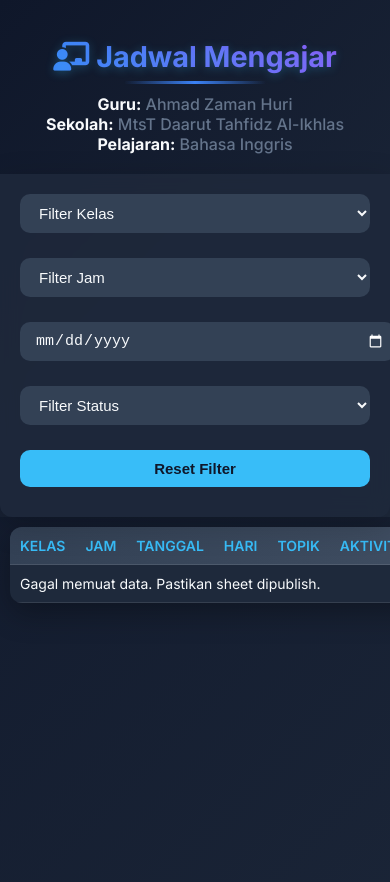
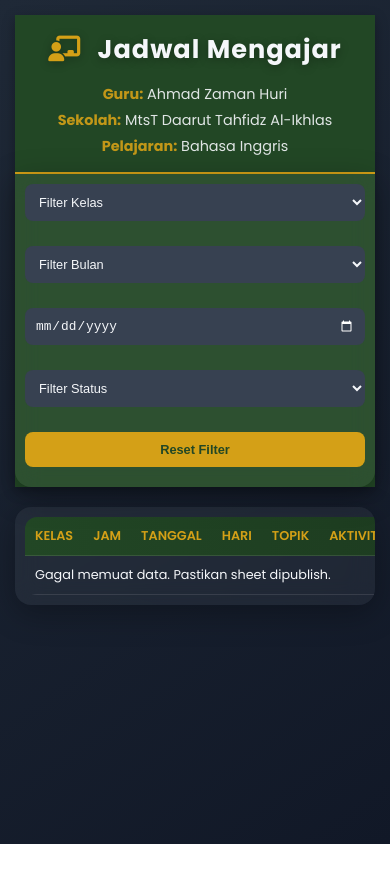
Before and after one commit to azhibnmjkfr/Kegiatan-Kelas-MTsTDTI-2025-2026, a plain HTML site: page index.html in a window 390 px wide. After the commit the page ends 844 px from the top, so only its background shows below. Drawn offline with Linux system fonts and the light colour scheme; no server answers.

Commit message:
Update index.html

```diff
--- a/index.html
+++ b/index.html
@@ -4,196 +4,170 @@
   <meta charset="UTF-8">
   <meta name="viewport" content="width=device-width, initial-scale=1.0">
   <title>Jadwal Mengajar</title>
-  <link href="https://fonts.googleapis.com/css2?family=Inter:wght@400;500;600;700&display=swap" rel="stylesheet">
+  <link href="https://fonts.googleapis.com/css2?family=Poppins:wght@400;500;600;700&display=swap" rel="stylesheet">
   <link rel="stylesheet" href="https://cdnjs.cloudflare.com/ajax/libs/font-awesome/6.4.0/css/all.min.css">
   <style>
     :root {
-      --primary: #3b82f6;
-      --primary-dark: #1d4ed8;
-      --secondary: #8b5cf6;
-      --success: #10b981;
-      --warning: #f59e0b;
-      --danger: #ef4444;
-      --dark: #0f172a;
-      --darker: #0a0f1c;
-      --light: #f8fafc;
-      --gray: #64748b;
-      --gray-dark: #334155;
-      --card-bg: rgba(30, 41, 59, 0.7);
-      --card-border: rgba(56, 189, 248, 0.2);
+      --primary: #224725; /* Warna utama untuk header */
+      --primary-dark: #1a351d;
+      --secondary: #4a7043; /* Komplemen hijau elegan */
+      --accent: #d4a017; /* Aksen emas untuk sentuhan elegan */
+      --light: #f5f7fa;
+      --gray: #6b7280;
+      --gray-dark: #374151;
+      --card-bg: rgba(255, 255, 255, 0.05);
+      --card-border: rgba(212, 160, 23, 0.2);
+    }
+    * {
+      margin: 0;
+      padding: 0;
+      box-sizing: border-box;
     }
     body {
-      font-family: 'Inter', 'Segoe UI', sans-serif;
-      margin: 0;
-      padding: 0;
-      background: linear-gradient(135deg, #0f172a 0%, #1e293b 100%);
-      color: #f8fafc;
+      font-family: 'Poppins', sans-serif;
+      background: linear-gradient(145deg, #1f2937 0%, #111827 100%);
+      color: var(--light);
       min-height: 100vh;
-      overflow: hidden; /* Prevent body scroll */
+      overflow-x: hidden;
     }
-    /* Header Styling from Second Code */
+    .container {
+      max-width: 1400px;
+      margin: 0 auto;
+      padding: 20px;
+    }
+    /* Sticky Header and Filters */
+    .sticky-top {
+      position: sticky;
+      top: 0;
+      z-index: 10;
+      background: var(--primary);
+      box-shadow: 0 4px 12px rgba(0, 0, 0, 0.3);
+    }
     .header {
       text-align: center;
-      margin-bottom: 30px;
-      position: relative;
-      padding: 20px 0;
-      max-width: 100%;
-      animation: fadeIn 0.5s ease forwards;
+      padding: 30px 20px;
+      border-bottom: 2px solid var(--accent);
+      animation: slideInDown 0.8s ease;
     }
     .header h1 {
       font-size: 2.8rem;
-      background: linear-gradient(90deg, var(--primary) 0%, var(--secondary) 100%);
-      -webkit-background-clip: text;
-      background-clip: text;
-      color: transparent;
-      margin-bottom: 10px;
-      text-shadow: 0 2px 10px rgba(56, 189, 248, 0.3);
-      position: relative;
-      display: inline-block;
-      max-width: 100%;
-      word-wrap: break-word;
+      font-weight: 700;
+      color: var(--light);
+      letter-spacing: 1px;
+      text-shadow: 0 2px 10px rgba(0, 0, 0, 0.3);
+      margin-bottom: 15px;
     }
-    .header h1::after {
-      content: '';
-      position: absolute;
-      bottom: -10px;
-      left: 25%;
-      width: 50%;
-      height: 3px;
-      background: linear-gradient(90deg, transparent, var(--primary), transparent);
-      border-radius: 3px;
+    .header h1 i {
+      margin-right: 10px;
+      color: var(--accent);
     }
     .header .info {
-      color: var(--gray);
       font-size: 1.1rem;
-      margin-top: 10px;
-      max-width: 100%;
-      overflow-wrap: break-word;
-    }
-    .header .info span {
-      display: block;
-      font-weight: 500;
+      color: var(--light);
+      opacity: 0.9;
+      display: flex;
+      flex-direction: column;
+      gap: 5px;
     }
     .header .info span strong {
-      color: var(--light);
+      color: var(--accent);
     }
-    /* Animations */
-    @keyframes fadeIn {
-      from { opacity: 0; transform: translateY(20px); }
-      to { opacity: 1; transform: translateY(0); }
-    }
-    /* Responsive Design */
-    @media (max-width: 1200px) {
-      .header h1 {
-        font-size: 2.4rem;
-      }
-    }
-    @media (max-width: 768px) {
-      .header h1 {
-        font-size: 2rem;
-      }
-      .header .info {
-        font-size: 1rem;
-      }
-    }
-    @media (max-width: 480px) {
-      .header h1 {
-        font-size: 1.8rem;
-      }
-    }
-    /* Rest of your original CSS remains unchanged */
+    /* Filters Styling */
     .filters {
       display: flex;
       gap: 15px;
       justify-content: center;
-      margin-bottom: 30px;
       flex-wrap: wrap;
       padding: 20px;
-      background: rgba(30, 41, 59, 0.9);
-      border-radius: 12px;
-      box-shadow: 0 8px 32px rgba(0, 0, 0, 0.2);
-      backdrop-filter: blur(10px);
-      animation: slideIn 0.5s ease-out;
+      background: var(--card-bg);
+      border-radius: 0 0 16px 16px;
+      box-shadow: 0 8px 32px rgba(0, 0, 0, 0.3);
+      backdrop-filter: blur(12px);
+      animation: fadeIn 0.8s ease;
     }
     select, input, button {
-      padding: 10px 15px;
-      border-radius: 10px;
+      padding: 12px 20px;
       border: none;
-      background: #334155;
-      color: #f8fafc;
-      font-size: 15px;
+      border-radius: 8px;
+      background: var(--gray-dark);
+      color: var(--light);
+      font-size: 1rem;
       cursor: pointer;
       transition: all 0.3s ease;
-      outline: none;
     }
     select:hover, input:hover, button:hover {
-      background: #475569;
+      background: var(--primary-dark);
       transform: translateY(-2px);
+      box-shadow: 0 4px 12px rgba(0, 0, 0, 0.2);
     }
     select:focus, input:focus {
-      box-shadow: 0 0 8px rgba(56, 189, 248, 0.5);
+      outline: none;
+      box-shadow: 0 0 8px var(--accent);
     }
     input[type="date"] {
-      background: #334155;
-      color: #f8fafc;
-      padding-right: 10px;
+      background: var(--gray-dark);
+      color: var(--light);
     }
     input[type="date"]::-webkit-calendar-picker-indicator {
       filter: invert(1);
-      cursor: pointer;
     }
     button {
-      background: #38bdf8;
-      color: #0f172a;
+      background: var(--accent);
+      color: var(--primary);
       font-weight: 600;
-      padding: 10px 20px;
-      border-radius: 10px;
-      transition: all 0.3s ease;
+      padding: 12px 24px;
     }
     button:hover {
-      background: #0ea5e9;
-      box-shadow: 0 4px 15px rgba(56, 189, 248, 0.4);
-      transform: translateY(-2px);
+      background: #e0b82f;
     }
-    button:active {
-      transform: translateY(0);
+    /* Table Styling */
+    .table-wrapper {
+      padding: 20px;
+      background: var(--card-bg);
+      border-radius: 16px;
+      box-shadow: 0 8px 32px rgba(0, 0, 0, 0.3);
+      backdrop-filter: blur(12px);
+      overflow-x: auto;
+      margin-top: 20px;
     }
     table {
       width: 100%;
       border-collapse: separate;
       border-spacing: 0;
-      background: #1e293b;
       border-radius: 12px;
       overflow: hidden;
-      box-shadow: 0 10px 30px rgba(0, 0, 0, 0.3);
-      animation: fadeInUp 0.8s ease-out;
+      animation: fadeInUp 0.8s ease;
     }
     thead {
-      background: linear-gradient(to right, #334155, #475569);
+      background: linear-gradient(to right, var(--primary), var(--primary-dark));
+      position: sticky;
+      top: 0;
+      z-index: 5;
     }
     th, td {
-      padding: 15px 20px;
+      padding: 16px 20px;
       text-align: left;
       border-bottom: 1px solid rgba(255, 255, 255, 0.1);
     }
     th {
-      color: #38bdf8;
+      color: var(--accent);
       font-weight: 600;
       text-transform: uppercase;
-      font-size: 14px;
+      font-size: 0.9rem;
     }
     td {
-      font-size: 15px;
+      font-size: 1rem;
+      color: var(--light);
     }
     tr {
-      transition: background 0.3s ease, transform 0.2s ease;
+      transition: all 0.3s ease;
     }
     tr:nth-child(even) {
-      background: rgba(15, 23, 42, 0.7);
+      background: rgba(255, 255, 255, 0.03);
     }
     tr:hover {
-      background: #475569;
-      transform: scale(1.01);
+      background: rgba(255, 255, 255, 0.1);
+      transform: scale(1.005);
       box-shadow: 0 4px 15px rgba(0, 0, 0, 0.2);
     }
     td.jam-col, th.jam-col {
@@ -201,119 +175,80 @@
       width: 1%;
     }
     .status-selesai {
-      color: #22c55e;
+      color: #34d399;
       font-weight: 600;
       display: inline-flex;
       align-items: center;
-      gap: 5px;
+      gap: 8px;
     }
     .status-selesai::before {
       content: '✔';
-      font-size: 14px;
+      font-size: 1rem;
     }
     .status-proses {
       color: #facc15;
       font-weight: 600;
       display: inline-flex;
       align-items: center;
-      gap: 5px;
+      gap: 8px;
     }
     .status-proses::before {
       content: '⏳';
-      font-size: 14px;
+      font-size: 1rem;
+    }
+    /* Kelas-specific backgrounds */
+    tr.kelas-7A { background: rgba(34, 71, 37, 0.1) !important; }
+    tr.kelas-7B { background: rgba(52, 211, 153, 0.1) !important; }
+    tr.kelas-8A { background: rgba(245, 158, 11, 0.1) !important; }
+    tr.kelas-8B { background: rgba(139, 92, 246, 0.1) !important; }
+    tr.kelas-9A { background: rgba(236, 72, 153, 0.1) !important; }
+    tr.kelas-9B { background: rgba(34, 197, 94, 0.1) !important; }
+    /* Animations */
+    @keyframes slideInDown {
+      from { opacity: 0; transform: translateY(-20px); }
+      to { opacity: 1; transform: translateY(0); }
+    }
+    @keyframes fadeIn {
+      from { opacity: 0; }
+      to { opacity: 1; }
     }
     @keyframes fadeInUp {
-      from {
-        opacity: 0;
-        transform: translateY(20px);
+      from { opacity: 0; transform: translateY(20px); }
+      to { opacity: 1; transform: translateY(0); }
     }
-      to {
-        opacity: 1;
-        transform: translateY(0);
-      }
-    }
-    @keyframes slideIn {
-      from {
-        opacity: 0;
-        transform: translateY(-20px);
-      }
-      to {
-        opacity: 1;
-        transform: translateY(0);
-      }
+    /* Responsive Design */
+    @media (max-width: 1200px) {
+      .container { max-width: 100%; padding: 15px; }
+      .header h1 { font-size: 2.4rem; }
     }
     @media (max-width: 768px) {
-      .filters {
-        flex-direction: column;
-        align-items: stretch;
-      }
-      select, input, button {
-        width: 100%;
-        margin-bottom: 10px;
-      }
-      th, td {
-        padding: 10px;
-        font-size: 14px;
-      }
-    }
-
-    /* New styles for sticky header and filters */
-    .sticky-top {
-      position: sticky;
-      top: 0;
-      z-index: 10;
-      background: linear-gradient(135deg, #0f172a 0%, #1e293b 100%);
-    }
-    .content-wrapper {
-      height: 100vh;
-      overflow-y: auto;
-      padding: 40px;
-    }
-    @media (max-width: 768px) {
-      .content-wrapper {
-        padding: 20px;
-      }
+      .header { padding: 20px 15px; }
+      .header h1 { font-size: 2rem; }
+      .header .info { font-size: 1rem; }
+      .filters { flex-direction: column; align-items: stretch; padding: 15px; }
+      select, input, button { width: 100%; margin-bottom: 10px; font-size: 0.9rem; }
+      .table-wrapper { padding: 15px; }
+      th, td { padding: 12px; font-size: 0.85rem; }
     }
     @media (max-width: 480px) {
-      .content-wrapper {
-        padding: 10px;
+      .header { padding: 15px 10px; }
+      .header h1 { font-size: 1.6rem; }
+      .header .info { font-size: 0.9rem; }
+      .filters { padding: 10px; }
+      select, input, button { padding: 10px; font-size: 0.8rem; }
+      .table-wrapper { padding: 10px; }
+      th, td { padding: 10px; font-size: 0.8rem; }
     }
+    @media (orientation: landscape) and (max-width: 768px) {
+      .filters { flex-direction: row; flex-wrap: wrap; }
+      select, input, button { width: auto; margin-right: 10px; }
     }
-    .header {
-      margin-bottom: 0; /* Adjust to reduce space between header and filters */
-    }
-    .filters {
-      margin-bottom: 0;
-      border-radius: 0 0 12px 12px; /* Optional: round bottom corners */
-    }
-
-    /* New styles for class-specific backgrounds (tipis/transparent) */
-    /* Assuming common classes like 7A,7B,8A,8B,9A,9B - adjust as needed */
-    tr.kelas-7A {
-      background: rgba(59, 130, 246, 0.1) !important; /* Blue tipis */
-    }
-    tr.kelas-7B {
-      background: rgba(16, 185, 129, 0.1) !important; /* Green tipis */
-    }
-    tr.kelas-8A {
-      background: rgba(245, 158, 11, 0.1) !important; /* Yellow tipis */
-    }
-    tr.kelas-8B {
-      background: rgba(139, 92, 246, 0.1) !important; /* Purple tipis */
-    }
-    tr.kelas-9A {
-      background: rgba(236, 72, 153, 0.1) !important; /* Pink tipis */
-    }
-    tr.kelas-9B {
-      background: rgba(34, 197, 94, 0.1) !important; /* Lime tipis */
-    }
-    /* If there are more classes, they will fall back to default */
-    /* Hover and even/odd will still apply on top */
   </style>
 </head>
 <body>
+  <div class="container">
     <div class="sticky-top">
-    <div class="header fade-in">
+      <div class="header">
         <h1><i class="fas fa-chalkboard-teacher"></i> Jadwal Mengajar</h1>
         <div class="info">
           <span><strong>Guru:</strong> Ahmad Zaman Huri</span>
@@ -325,8 +260,20 @@
         <select id="filterKelas">
           <option value="">Filter Kelas</option>
         </select>
-      <select id="filterJam">
-        <option value="">Filter Jam</option>
+        <select id="filterBulan">
+          <option value="">Filter Bulan</option>
+          <option value="01">Januari</option>
+          <option value="02">Februari</option>
+          <option value="03">Maret</option>
+          <option value="04">April</option>
+          <option value="05">Mei</option>
+          <option value="06">Juni</option>
+          <option value="07">Juli</option>
+          <option value="08">Agustus</option>
+          <option value="09">September</option>
+          <option value="10">Oktober</option>
+          <option value="11">November</option>
+          <option value="12">Desember</option>
         </select>
         <input type="date" id="filterTanggal">
         <select id="filterStatus">
@@ -337,7 +284,7 @@
         <button id="resetFilters">Reset Filter</button>
       </div>
     </div>
-  <div class="content-wrapper">
+    <div class="table-wrapper">
       <table id="kegiatanTable">
         <thead>
           <tr>
@@ -357,18 +304,19 @@
         </tbody>
       </table>
     </div>
-  <!-- Original JavaScript with minor addition for class colors -->
+  </div>
   <script>
     const SHEET_ID = "1JTwCrf7N27tuN6R3qBMzasoVPg3KixnetD9jLafrAJs";
     const SHEET_NAME = "Kegiatan";
     const SHEET_URL = `https://docs.google.com/spreadsheets/d/${SHEET_ID}/gviz/tq?tqx=out:csv&sheet=${SHEET_NAME}`;
     const filterKelas = document.getElementById("filterKelas");
-    const filterJam = document.getElementById("filterJam");
+    const filterBulan = document.getElementById("filterBulan");
     const filterTanggal = document.getElementById("filterTanggal");
     const filterStatus = document.getElementById("filterStatus");
     const resetBtn = document.getElementById("resetFilters");
     const tableBody = document.querySelector("#kegiatanTable tbody");
     let allData = [];
+
     function parseCSV(csvText) {
       const rows = [];
       let currentRow = [];
@@ -403,9 +351,9 @@
       }
       return rows;
     }
+
     function convertToISODate(dateStr) {
       if (!dateStr) return "";
-
       const parts = dateStr.split("/");
       if (parts.length === 3) {
         const day = parts[0].padStart(2, '0');
@@ -413,22 +361,27 @@
         const year = parts[2];
         return `${year}-${month}-${day}`;
       }
-
       try {
         return new Date(dateStr).toISOString().split('T')[0];
       } catch {
         return "";
       }
     }
+
+    function getMonthFromISODate(isoDate) {
+      if (!isoDate) return "";
+      return isoDate.split("-")[1]; // Ambil bagian bulan (MM) dari YYYY-MM-DD
+    }
+
     function formatDisplayDate(isoDate) {
       if (!isoDate) return "";
-
       const parts = isoDate.split("-");
       if (parts.length === 3) {
         return `${parts[2]}/${parts[1]}/${parts[0]}`;
       }
       return isoDate;
     }
+
     async function loadData() {
       try {
         const response = await fetch(SHEET_URL);
@@ -444,13 +397,15 @@
               jam: row[1].replace(/^"|"$/g, ""),
               tanggal: originalDate,
               tanggalISO: convertToISODate(originalDate),
+              bulan: getMonthFromISODate(convertToISODate(originalDate)),
               topik: row[3].replace(/^"|"$/g, ""),
               aktivitas: row[4].replace(/^"|"$/g, ""),
               target: row[6].replace(/^"|"$/g, ""),
               status: row[7].replace(/^"|"$/g, "").toLowerCase(),
               keterangan: row[8].replace(/^"|"$/g, "")
             };
-          });
+          })
+          .sort((a, b) => new Date(b.tanggalISO) - new Date(a.tanggalISO)); // Sort by date descending
         renderTable(allData);
         fillDropdowns(allData);
       } catch (e) {
@@ -458,6 +413,7 @@
         tableBody.innerHTML = `<tr><td colspan="9">Gagal memuat data. Pastikan sheet dipublish.</td></tr>`;
       }
     }
+
     function getDayName(dateStr) {
       if (!dateStr) return "";
       let dateObj;
@@ -473,18 +429,17 @@
       if (isNaN(dateObj.getTime())) return "";
       return dateObj.toLocaleDateString("id-ID", { weekday: "long" });
     }
+
     function renderTable(data) {
       tableBody.innerHTML = "";
       if (data.length === 0) {
         tableBody.innerHTML = `<tr><td colspan="9">Tidak ada data</td></tr>`;
         return;
       }
-
       data.forEach(item => {
         const hari = getDayName(item.tanggal);
         let statusClass = "";
         let statusText = item.status;
-
         if (item.status.includes("selesai")) {
           statusClass = "status-selesai";
           statusText = "Selesai";
@@ -493,8 +448,7 @@
           statusText = "Masih Proses";
         }
         const tr = document.createElement("tr");
-        // Add class for specific kelas background
-        const kelasClass = 'kelas-' + item.kelas.replace(/\W/g, ''); // Sanitize for CSS class
+        const kelasClass = 'kelas-' + item.kelas.replace(/\W/g, '');
         tr.classList.add(kelasClass);
         tr.innerHTML = `
           <td>${item.kelas}</td>
@@ -510,18 +464,16 @@
         tableBody.appendChild(tr);
       });
     }
+
     function fillDropdowns(data) {
       const kelasSet = new Set();
-      const jamSet = new Set();
       data.forEach(item => {
         if (item.kelas) kelasSet.add(item.kelas);
-        if (item.jam) jamSet.add(item.jam);
       });
       filterKelas.innerHTML = '<option value="">Filter Kelas</option>';
-      filterJam.innerHTML = '<option value="">Filter Jam</option>';
       addOptions(filterKelas, kelasSet);
-      addOptions(filterJam, jamSet);
     }
+
     function addOptions(select, items) {
       Array.from(items).sort().forEach(item => {
         if (!item) return;
@@ -531,16 +483,16 @@
         select.appendChild(option);
       });
     }
+
     function filterTable() {
       const kelasVal = filterKelas.value.toLowerCase();
-      const jamVal = filterJam.value.toLowerCase();
+      const bulanVal = filterBulan.value;
       const tanggalVal = filterTanggal.value;
       const statusVal = filterStatus.value.toLowerCase();
       const filtered = allData.filter(item => {
         const kelasMatch = !kelasVal || item.kelas.toLowerCase().includes(kelasVal);
-        const jamMatch = !jamVal || item.jam.toLowerCase().includes(jamVal);
+        const bulanMatch = !bulanVal || item.bulan === bulanVal;
         const tanggalMatch = !tanggalVal || item.tanggalISO === tanggalVal;
-
         let statusMatch = true;
         if (statusVal) {
           if (statusVal === "selesai") {
@@ -549,19 +501,21 @@
             statusMatch = item.status.includes("proses") || item.status.includes("masih");
           }
         }
-        return kelasMatch && jamMatch && tanggalMatch && statusMatch;
+        return kelasMatch && bulanMatch && tanggalMatch && statusMatch;
       });
       renderTable(filtered);
     }
+
     function resetFilters() {
       filterKelas.value = "";
-      filterJam.value = "";
+      filterBulan.value = "";
       filterTanggal.value = "";
       filterStatus.value = "";
       renderTable(allData);
     }
+
     filterKelas.addEventListener("change", filterTable);
-    filterJam.addEventListener("change", filterTable);
+    filterBulan.addEventListener("change", filterTable);
     filterTanggal.addEventListener("change", filterTable);
     filterStatus.addEventListener("change", filterTable);
     resetBtn.addEventListener("click", resetFilters);
```
Lines whose indentation alone changed are shown as unchanged.
